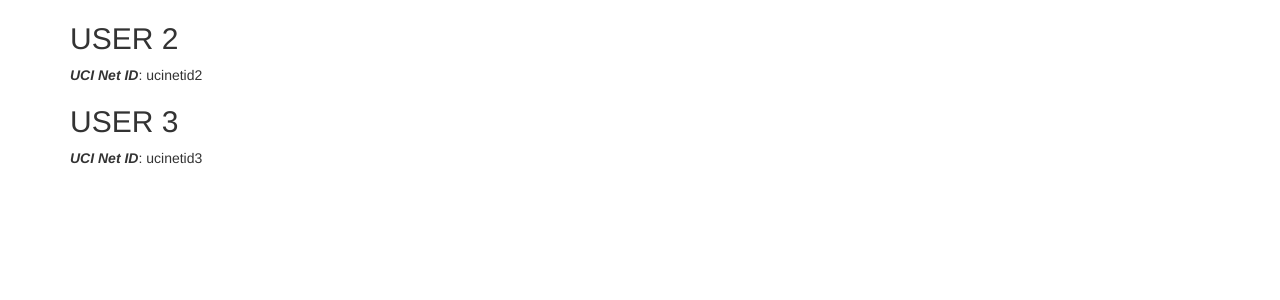
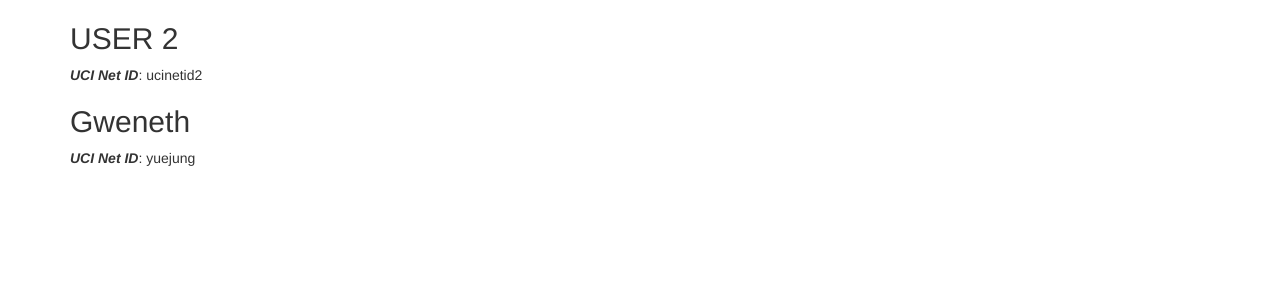
Before and after one commit to geeeeeeeeew/CS-175-Team-Direction-, a Jekyll site: the page built from docs/team.md, in a window 1280 px wide. Shown: the part 294-594 px from the top of the page. Built offline with Jekyll 4.4.1, drawn with Linux system fonts in a browser that asks for light colours.

Commit message:
Update team.md

```diff
--- a/docs/team.md
+++ b/docs/team.md
@@ -12,5 +12,5 @@
 ## USER 2
 ***UCI Net ID***: ucinetid2
 
-## USER 3
-***UCI Net ID***: ucinetid3
+## Gweneth
+***UCI Net ID***: yuejung
```
